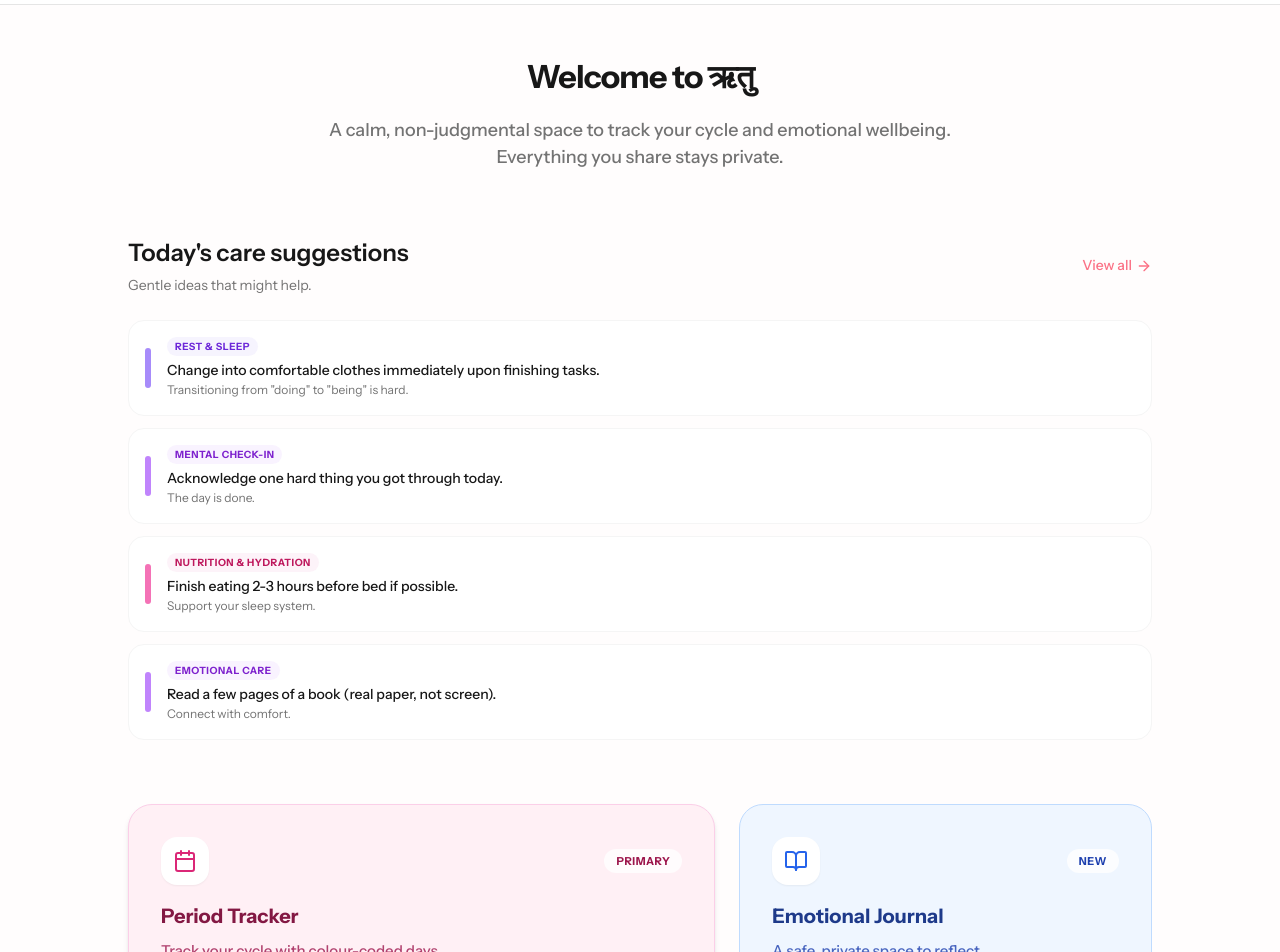
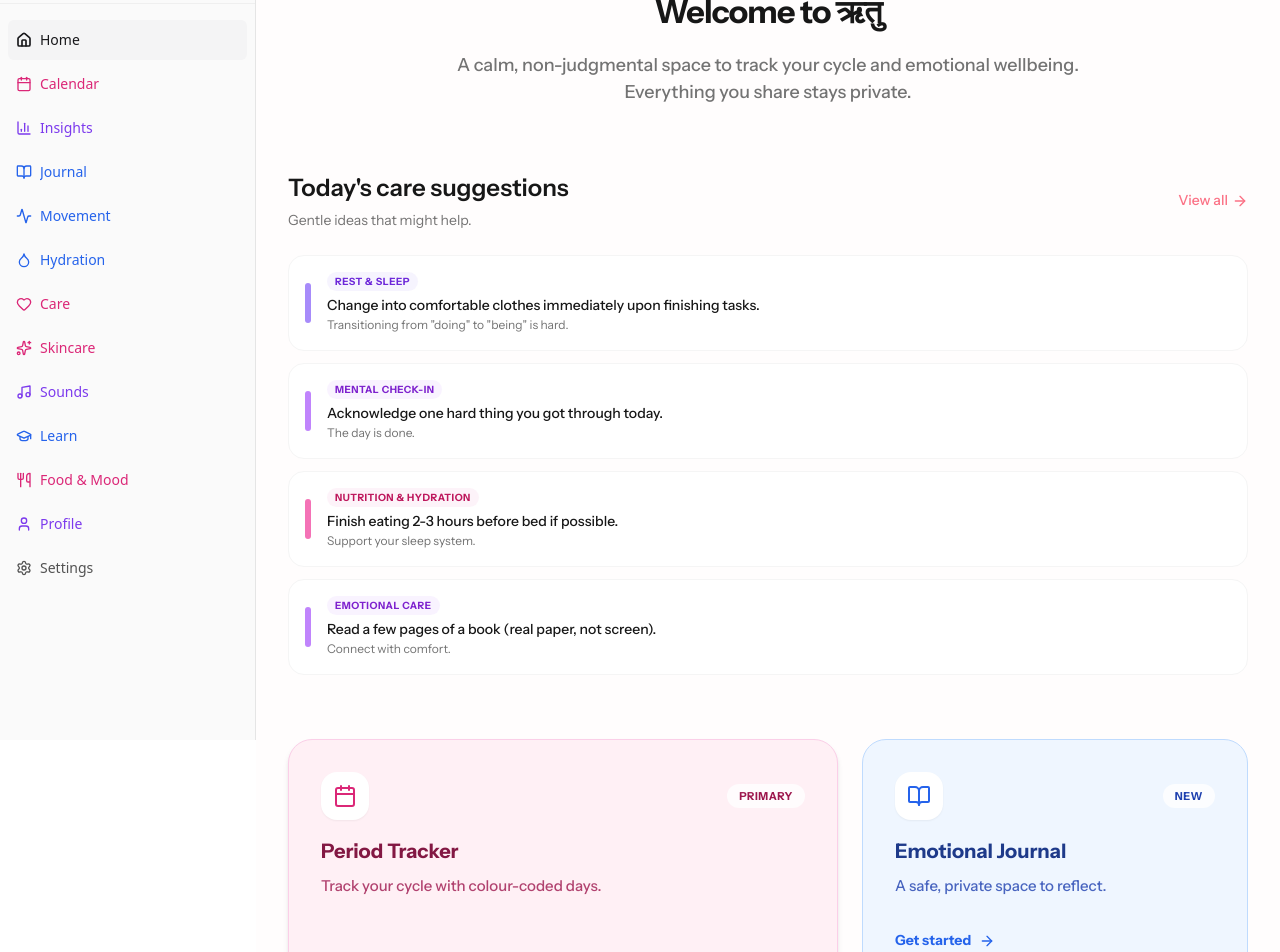
Before and after one commit to mishreesanura/period-tracking-webapp, a Next.js app: page / in a window 1280 px wide. Shown: the part 60-1012 px from the top of the page. Built offline with nearby package versions, Linux system fonts and the light colour scheme.

Commit message:
sidebar added

```diff
--- a/app/layout.tsx
+++ b/app/layout.tsx
@@ -3,7 +3,8 @@ import type { Metadata } from 'next'
 import { Geist, Geist_Mono, Instrument_Sans } from 'next/font/google'
 
 import './globals.css'
-import { MainNavigation } from '@/components/main-navigation'
+import { AppSidebar } from '@/components/app-sidebar'
+import { SidebarProvider, SidebarTrigger, SidebarInset } from '@/components/ui/sidebar'
 
 const _geist = Geist({ subsets: ['latin'], variable: '--font-geist' })
 const _geistMono = Geist_Mono({ subsets: ['latin'], variable: '--font-geist-mono' })
@@ -23,8 +24,22 @@ export default function RootLayout({
   return (
     <html lang="en">
       <body className={`${_geist.variable} ${instrumentSans.variable} font-sans antialiased bg-background text-foreground`} suppressHydrationWarning>
-        <MainNavigation />
-        {children}
+        <SidebarProvider>
+          <AppSidebar />
+          <SidebarInset>
+            <main className="min-h-screen">
+              <div className="flex h-16 items-center gap-2 px-4 border-b border-border md:hidden bg-white/50 backdrop-blur sticky top-0 z-10 w-full">
+                 <SidebarTrigger />
+                 <span className="font-bold text-lg">ऋतु</span>
+              </div>
+              <div className="hidden md:block absolute top-3 left-3 z-50">
+                <SidebarTrigger className="opacity-0 group-hover/sidebar-wrapper:opacity-100 transition-opacity" />
+              </div>
+
+              {children}
+            </main>
+          </SidebarInset>
+        </SidebarProvider>
       </body>
     </html>
   )
--- a/app/page.tsx
+++ b/app/page.tsx
@@ -1,8 +1,15 @@
+'use client'
+
 import Link from 'next/link'
 import { Calendar, BookOpen, Heart, Activity, Droplet, Sparkles, Music, GraduationCap, Utensils, User, ArrowRight, BarChart3 } from 'lucide-react'
 import { HomeCareSuggestions } from '@/components/home-care-suggestions'
+import { motion, useReducedMotion } from 'framer-motion'
+
+const MotionLink = motion.create(Link)
 
 export default function HomePage() {
+  const shouldReduceMotion = useReducedMotion()
+
   const features = [
     // Row 1 (Core Daily Anchor)
     {
@@ -116,6 +123,7 @@ export default function HomePage() {
       case 'pink':
         return {
           cardBg: 'bg-[#FFF0F5]', // Lavender Blush
+          hoverBg: 'hover:bg-[#FCE7F3]', // pink-100
           border: 'border-[#FBCFE8]', // pink-200
           hoverBorder: 'hover:border-[#F472B6]', // pink-400
           iconBg: 'bg-white',
@@ -129,6 +137,7 @@ export default function HomePage() {
       case 'violet':
         return {
           cardBg: 'bg-[#F5F3FF]', // violet-50
+          hoverBg: 'hover:bg-[#EDE9FE]', // violet-100
           border: 'border-[#DDD6FE]', // violet-200
           hoverBorder: 'hover:border-[#A78BFA]', // violet-400
           iconBg: 'bg-white',
@@ -142,6 +151,7 @@ export default function HomePage() {
       case 'blue':
         return {
           cardBg: 'bg-[#EFF6FF]', // blue-50
+          hoverBg: 'hover:bg-[#DBEAFE]', // blue-100
           border: 'border-[#BFDBFE]', // blue-200
           hoverBorder: 'hover:border-[#60A5FA]', // blue-400
           iconBg: 'bg-white',
@@ -155,6 +165,7 @@ export default function HomePage() {
       default:
         return {
           cardBg: 'bg-neutral-50',
+          hoverBg: 'hover:bg-neutral-100',
           border: 'border-neutral-200',
           hoverBorder: 'hover:border-neutral-400',
           iconBg: 'bg-white',
@@ -166,6 +177,16 @@ export default function HomePage() {
           cta: 'text-neutral-900',
         }
     }
+  }
+
+  const containerVariants = {
+    hidden: { opacity: 0 },
+    show: {
+      opacity: 1,
+      transition: {
+        staggerChildren: 0.08,
+      },
+    },
   }
 
   return (
@@ -185,22 +206,68 @@ export default function HomePage() {
         <HomeCareSuggestions />
 
         {/* Feature Cards Grid */}
-        <div className="grid grid-cols-1 md:grid-cols-12 auto-rows-auto gap-6 mb-12">
-          {features.map((feature) => {
+        <motion.div
+          className="grid grid-cols-1 md:grid-cols-12 auto-rows-auto gap-6 mb-12"
+          variants={containerVariants}
+          initial="hidden"
+          animate="show"
+        >
+          {features.map((feature, index) => {
             const Icon = feature.icon
             const styles = getThemeStyles(feature.theme)
 
+            // Determine card type for animation logic
+            const isPeriodTracker = index === 0
+            const isProfile = index === features.length - 1
+            const isDaily = index >= 3 && index < features.length - 1 // Care suggestions to Learn
+
+            // Task 1 & 2 & 4 & 5: Entrance Animation
+            const entranceDuration = isPeriodTracker ? 0.8 : (isDaily ? 0.45 : 0.6)
+
+            // Profile starts from y=20, others y=16
+            const startY = isProfile ? 20 : 16
+
+            const cardVariants = {
+              hidden: {
+                opacity: 0,
+                y: shouldReduceMotion ? 0 : startY
+              },
+              show: {
+                opacity: 1,
+                y: 0,
+                transition: {
+                   duration: entranceDuration,
+                   ease: "easeInOut"
+                }
+              }
+            }
+
+            // Task 2: Period Tracker specific hover (Arrow slide only, No lift/scale)
+            // Task 3: Secondary (color transition, arrow slide)
+            // Task 4: Daily (Border highlight, Icon fade)
+
             return (
-              <Link
+              <MotionLink
                 key={feature.href}
                 href={feature.href}
-                className={`group relative overflow-hidden rounded-[24px] border ${styles.cardBg} ${styles.border} p-8 transition-all duration-300 hover:shadow-lg hover:-translate-y-1 ${styles.hoverBorder} ${feature.className || 'col-span-12 md:col-span-4'}`}
+                variants={cardVariants}
+                // Determine whileHover behavior
+                whileHover="hover"
+                // Remove existing generic transform classes that conflict with motion like 'hover:-translate-y-1'
+                className={`group relative overflow-hidden rounded-[24px] border ${styles.cardBg} ${styles.border} p-8 transition-colors duration-300 ${isPeriodTracker ? '' : styles.hoverBg} ${styles.hoverBorder} ${feature.className || 'col-span-12 md:col-span-4'}`}
               >
+                {/* Task 2: Soft background glow for Period Tracker */}
+                {isPeriodTracker && (
+                  <div className="absolute inset-0 bg-gradient-to-br from-pink-100/40 to-transparent opacity-0 group-hover:opacity-100 transition-opacity duration-500 pointer-events-none" />
+                )}
+
                 {/* Content */}
                 <div className="relative z-10 h-full flex flex-col justify-between">
                   <div className="mb-4">
                     <div className="flex items-center justify-between mb-4">
-                      <div className={`inline-block p-3 rounded-2xl shadow-sm ${styles.iconBg}`}>
+                      <div
+                        className={`inline-block p-3 rounded-2xl shadow-sm ${styles.iconBg} transition-opacity duration-300 ${isDaily ? 'opacity-80 group-hover:opacity-100' : ''}`}
+                      >
                           <Icon className={`h-6 w-6 ${styles.iconColor}`} />
                       </div>
                       <span className={`text-[11px] font-bold uppercase tracking-wider px-3 py-1 rounded-full ${styles.badgeBg} ${styles.badgeText}`}>
@@ -217,15 +284,22 @@ export default function HomePage() {
                   </div>
 
                   {/* CTA */}
-                  <div className={`flex items-center gap-2 text-[14px] font-bold ${styles.cta} group-hover:gap-3 transition-all pt-4`}>
+                  <div className={`flex items-center gap-2 text-[14px] font-bold ${styles.cta} pt-4`}>
                     Get started
-                    <ArrowRight className="h-4 w-4" />
+                    <motion.div
+                      variants={{
+                        hover: { x: shouldReduceMotion ? 0 : 4 }
+                      }}
+                      transition={{ duration: 0.3, ease: "easeOut" }}
+                    >
+                      <ArrowRight className="h-4 w-4" />
+                    </motion.div>
                   </div>
                 </div>
-              </Link>
+              </MotionLink>
             )
           })}
-        </div>
+        </motion.div>
 
         {/* Info Section */}
         <div className="rounded-lg border border-neutral-200 bg-neutral-50 p-8">
--- /dev/null
+++ b/components/app-sidebar.tsx
@@ -0,0 +1,119 @@
+'use client'
+
+import * as React from "react"
+import Link from 'next/link'
+import { usePathname } from 'next/navigation'
+import { Calendar, BookOpen, Home, Heart, Activity, Droplet, Sparkles, Music, Settings, GraduationCap, Utensils, User, BarChart3, Bell } from 'lucide-react'
+
+import {
+  Sidebar,
+  SidebarContent,
+  SidebarGroup,
+  SidebarGroupContent,
+  SidebarGroupLabel,
+  SidebarHeader,
+  SidebarMenu,
+  SidebarMenuButton,
+  SidebarMenuItem,
+  SidebarFooter,
+  SidebarRail,
+} from "@/components/ui/sidebar"
+import { NotificationBell } from '@/components/notification-bell'
+
+export function AppSidebar({ ...props }: React.ComponentProps<typeof Sidebar>) {
+  const pathname = usePathname()
+
+  const isActive = (path: string) => {
+    if (path === '/' && pathname === '/') return true
+    if (path !== '/' && pathname.startsWith(path)) return true
+    return false
+  }
+
+  const navItems = [
+    { label: 'Home', href: '/', icon: Home, theme: 'neutral' },
+    { label: 'Calendar', href: '/calendar', icon: Calendar, theme: 'pink' },
+    { label: 'Insights', href: '/insights', icon: BarChart3, theme: 'violet' },
+    { label: 'Journal', href: '/journal', icon: BookOpen, theme: 'blue' },
+    { label: 'Movement', href: '/movement', icon: Activity, theme: 'blue' },
+    { label: 'Hydration', href: '/hydration', icon: Droplet, theme: 'blue' },
+    { label: 'Care', href: '/care', icon: Heart, theme: 'pink' },
+    { label: 'Skincare', href: '/skincare', icon: Sparkles, theme: 'pink' },
+    { label: 'Sounds', href: '/sounds', icon: Music, theme: 'violet' },
+    { label: 'Learn', href: '/learn', icon: GraduationCap, theme: 'blue' },
+    { label: 'Food & Mood', href: '/nutrition', icon: Utensils, theme: 'pink' },
+    { label: 'Profile', href: '/profile', icon: User, theme: 'violet' },
+    { label: 'Settings', href: '/settings', icon: Settings, theme: 'neutral' },
+  ]
+
+  const getThemeStyles = (theme: string, active: boolean) => {
+    // Colors when ACTIVE
+    const activeColors = {
+      pink: 'bg-[#FFF0F5] text-[#DB2777] hover:bg-[#FFF0F5] hover:text-[#DB2777]',
+      violet: 'bg-[#F5F3FF] text-[#7C3AED] hover:bg-[#F5F3FF] hover:text-[#7C3AED]',
+      blue: 'bg-[#EFF6FF] text-[#2563EB] hover:bg-[#EFF6FF] hover:text-[#2563EB]',
+      neutral: 'bg-neutral-900 text-white hover:bg-neutral-900 hover:text-white'
+    }
+
+    // Colors when INACTIVE
+    const inactiveColors = {
+      pink: 'text-[#DB2777] hover:bg-[#FFF0F5]',
+      violet: 'text-[#7C3AED] hover:bg-[#F5F3FF]',
+      blue: 'text-[#2563EB] hover:bg-[#EFF6FF]',
+      neutral: 'text-neutral-600 hover:bg-neutral-100'
+    }
+
+    const themeKey = theme as keyof typeof activeColors || 'neutral'
+    return active ? activeColors[themeKey] : inactiveColors[themeKey]
+  }
+
+  return (
+    <Sidebar collapsible="icon" className="border-r border-border bg-white" {...props}>
+      <SidebarHeader className="h-16 border-b border-border/50 flex flex-row items-center justify-between px-4">
+        <Link href="/" className="flex items-center gap-2 font-bold text-2xl text-neutral-900 tracking-tight group-data-[collapsible=icon]:hidden">
+          ऋतु
+        </Link>
+        <div className="group-data-[collapsible=icon]:hidden">
+            <NotificationBell />
+        </div>
+        {/* Helper for collapsed state showing just the logo initial or similar?
+            Standard sidebar hides header usually in collapsed or shrinks it.
+            We will rely on standard behavior. If collapsed, text hides.
+        */}
+        <div className="hidden group-data-[collapsible=icon]:flex w-full items-center justify-center font-bold text-xl text-neutral-900">
+           ऋ
+        </div>
+      </SidebarHeader>
+
+      <SidebarContent className="py-2">
+        <SidebarGroup>
+          <SidebarGroupContent>
+            <SidebarMenu>
+              {navItems.map((item) => {
+                const Icon = item.icon
+                const active = isActive(item.href)
+                const styles = getThemeStyles(item.theme, active)
+
+                return (
+                  <SidebarMenuItem key={item.href}>
+                    <SidebarMenuButton
+                      asChild
+                      isActive={active}
+                      tooltip={item.label}
+                      className={`h-10 transition-colors duration-200 font-medium ${styles}`}
+                    >
+                      <Link href={item.href}>
+                        <Icon className={`h-4 w-4 ${active ? 'stroke-[2.5px]' : 'stroke-[2px]'}`} />
+                        <span>{item.label}</span>
+                      </Link>
+                    </SidebarMenuButton>
+                  </SidebarMenuItem>
+                )
+              })}
+            </SidebarMenu>
+          </SidebarGroupContent>
+        </SidebarGroup>
+      </SidebarContent>
+      <SidebarRail />
+    </Sidebar>
+  )
+}
```
Also changed, not shown: package.json (+4 -3 lines), 1 other file (tests, documents, lock files or other folders).
